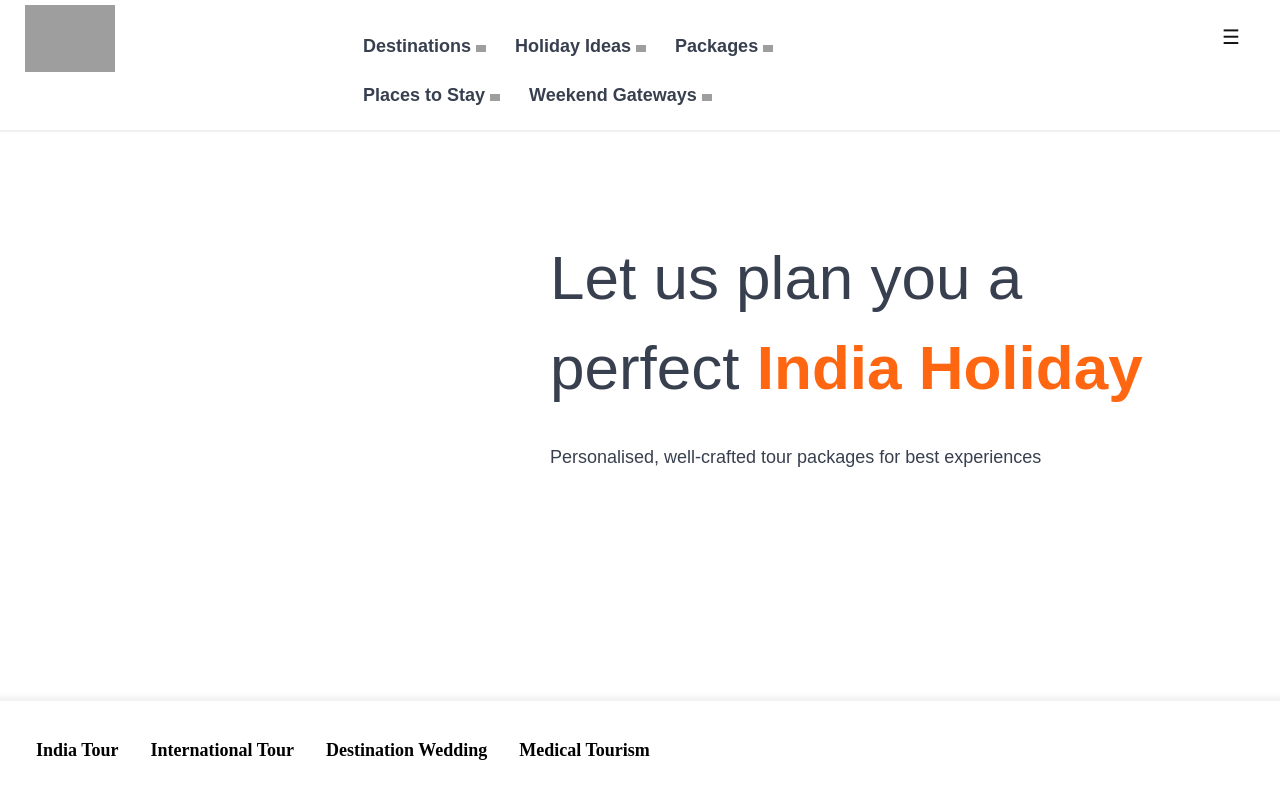
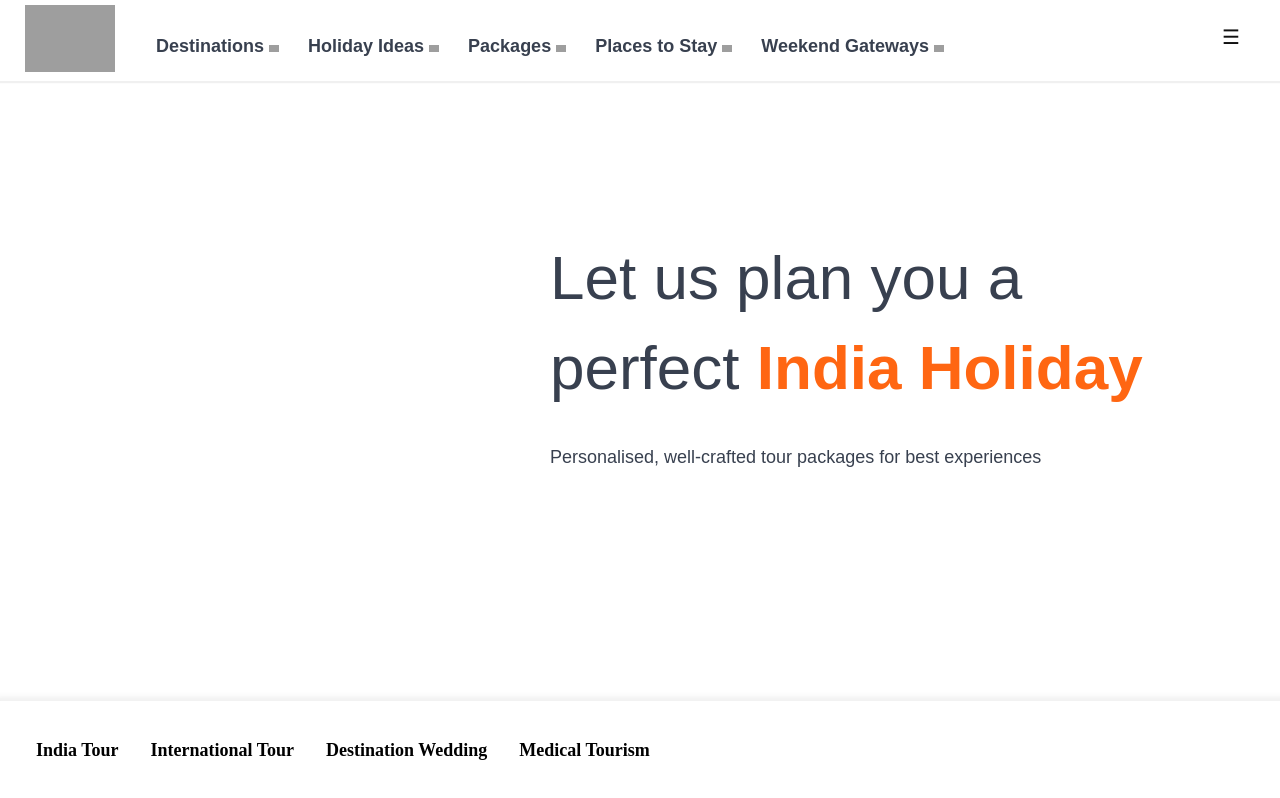
Before and after one commit to pranjalvkt/Tourism-Website, a plain HTML site: page index.html in a window 1280 px wide. Drawn offline with Linux system fonts and the light colour scheme; grey boxes are pictures that could not be loaded.

Commit message:
Update styles.css

```diff
--- a/styles.css
+++ b/styles.css
@@ -99,7 +99,7 @@ span {
 
 .navigator_left_p {
 
-    margin: 0px 325px;
+    margin: 0px 118px;
     justify-content: space-around;
     padding: 12px;
 }
```
